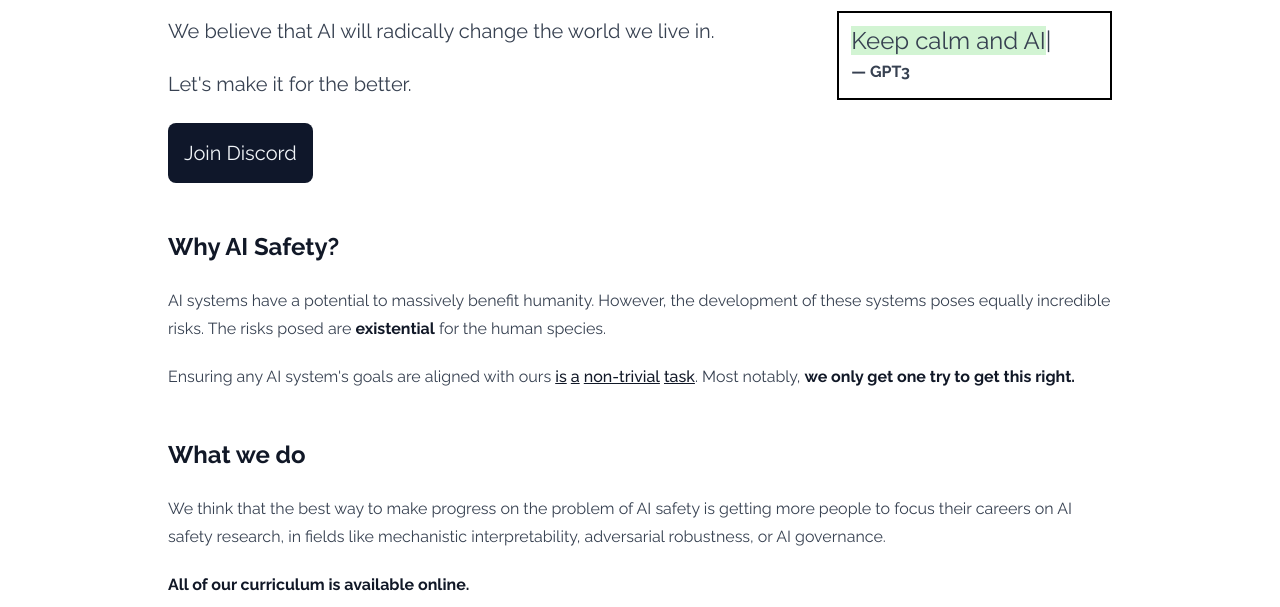
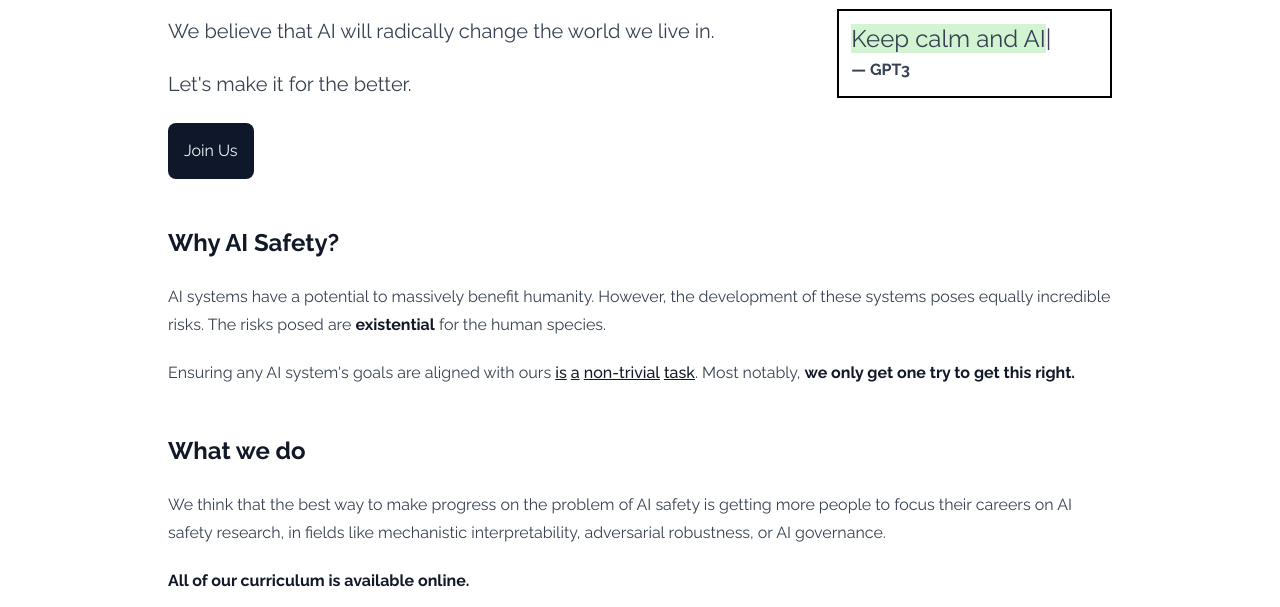
Before and after one commit to AIS-UCLA/website-astro, an Astro site: page / in a window 1280 px wide. Shown: the part 193-800 px from the top of the page. Built offline with nearby package versions, Linux system fonts and the light colour scheme; Astro itself is replaced by a stand-in of ours.

Commit message:
join discord -> join us

```diff
--- a/src/pages/index.mdx
+++ b/src/pages/index.mdx
@@ -12,7 +12,7 @@ We believe that AI will radically change the world we live in.
 
 Let's make it for the better.
 
-<a href="//discord.gg/37TzSyrwmf" target="_blank" className="rounded-lg mb-4 sm:mb-0 not-prose bg-slate-900 inline-block p-4 text-slate-100">Join Discord</a>
+<a href="//discord.gg/37TzSyrwmf" target="_blank" className="rounded-lg mb-4 sm:mb-0 not-prose bg-slate-900 inline-block p-4 text-slate-100 text-base">Join Us</a>
 </div>
 <div className="w-full sm:w-1/3 sm:pl-10 align-middle h-fit">
 <GPT3 client:only/>
```
